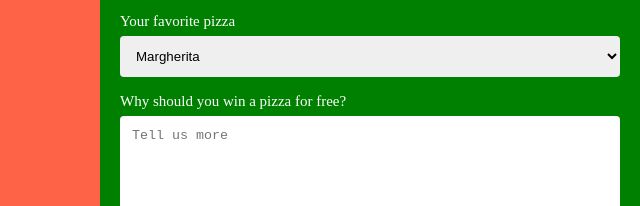
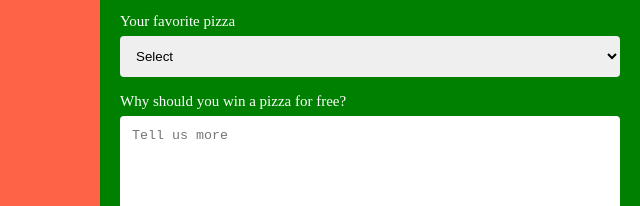
Before and after one commit to Margherita97/sign-up, a plain HTML site: page index.html in a window 1280 px wide. Shown: the part 293-499 px from the top of the page, 640-1280 px from the left. Drawn offline with Linux system fonts and the light colour scheme.

Commit message:
Add select option

```diff
--- a/index.html
+++ b/index.html
@@ -57,6 +57,7 @@
 
           <label for="favorite-pizza">Your favorite pizza</label>
           <select name="favoritepizza" id="favorite-pizza">
+            <option value="choose" disabled selected>Select</option>
             <option value="margherita">Margherita</option>
             <option value="capricciosa">Capricciosa</option>
             <option value="diavola">Diavola</option>
```
